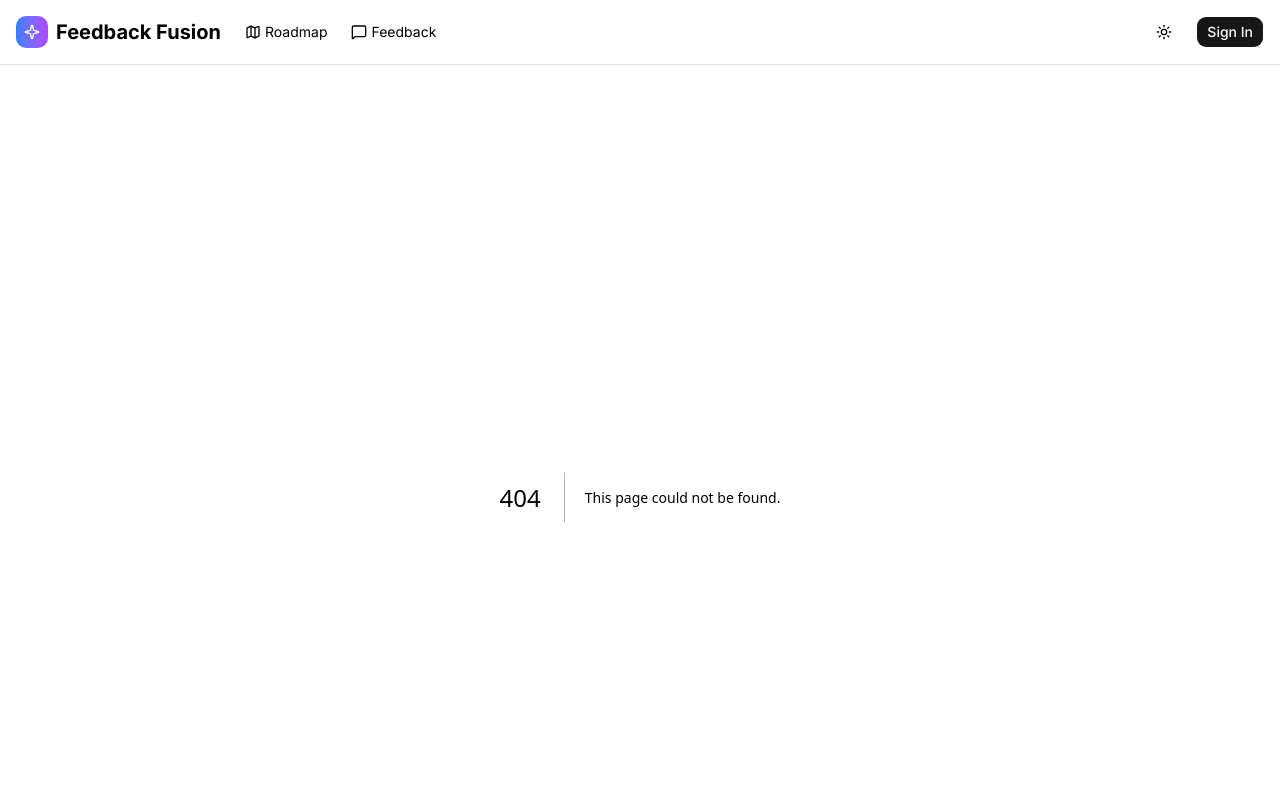
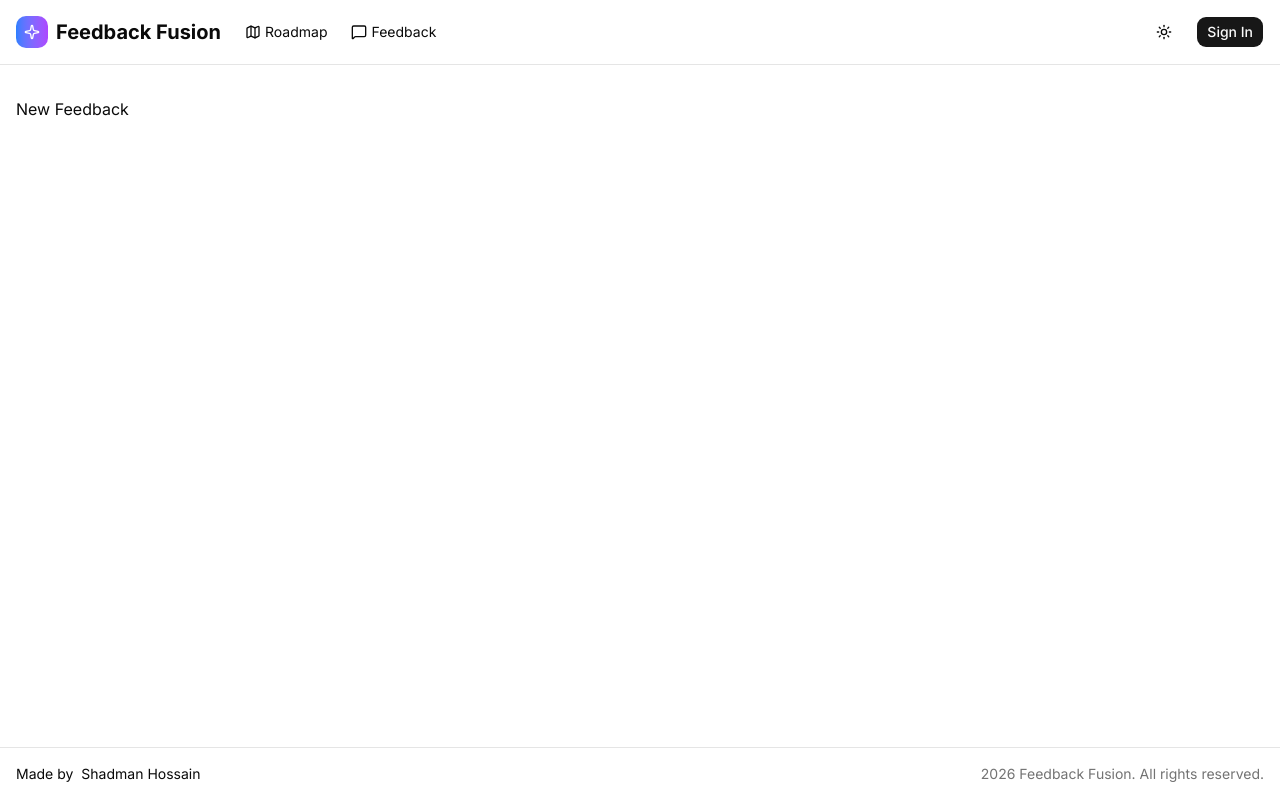
Before and after one commit to Shadman-shk/Shadman-Dashboard, a Next.js app in the folder shadman-dashboard/: page /feedback/new in a window 1280 px wide. Before the commit this address had no page. Shown: the top 800 px of the page. Built offline with nearby package versions, Linux system fonts and the light colour scheme.

Commit message:
Appending pages

```diff
--- /dev/null
+++ b/shadman-dashboard/app/admin/page.tsx
@@ -0,0 +1,3 @@
+export default async function AdminPage() {
+    return <>Admin page</>;
+}
--- /dev/null
+++ b/shadman-dashboard/app/feedback/new/page.tsx
@@ -0,0 +1,3 @@
+export default async function NewFeedbackPage() {
+    return <>New Feedback</>;
+}
--- /dev/null
+++ b/shadman-dashboard/app/feedback/page.tsx
@@ -0,0 +1,3 @@
+export default async function FeedbackPage() {
+    return <>Feedback</>;
+}
--- /dev/null
+++ b/shadman-dashboard/app/roadmap/page.tsx
@@ -0,0 +1,3 @@
+export default async function RoadmapPage() {
+    return <>Roadmap page</>;
+}
```
